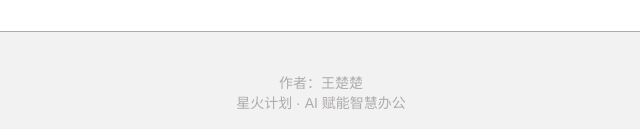
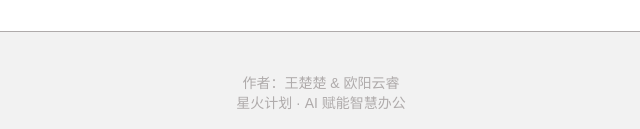
Before and after one commit to shenmo7192/spark-md-to-docx, an Electron app: page renderer/公文排版工具.html in a window 1400 px wide. Shown: the part 2136-2265 px from the top of the page, 379-1019 px from the left. Drawn offline with Linux system fonts and the light colour scheme.

Commit message:
docs: 更新页面页脚的作者信息
添加欧阳云睿作为共同作者，更新footer中的作者展示

```diff
--- a/renderer/公文排版工具.html
+++ b/renderer/公文排版工具.html
@@ -354,7 +354,7 @@
         </div>
     </div>
 
-    <footer>作者：王楚楚<br>星火计划 · AI 赋能智慧办公</footer>
+    <footer>作者：王楚楚 & 欧阳云睿<br>星火计划 · AI 赋能智慧办公</footer>
 
     <script>
         /* ================= AI 提示词复制功能 ================= */
```
